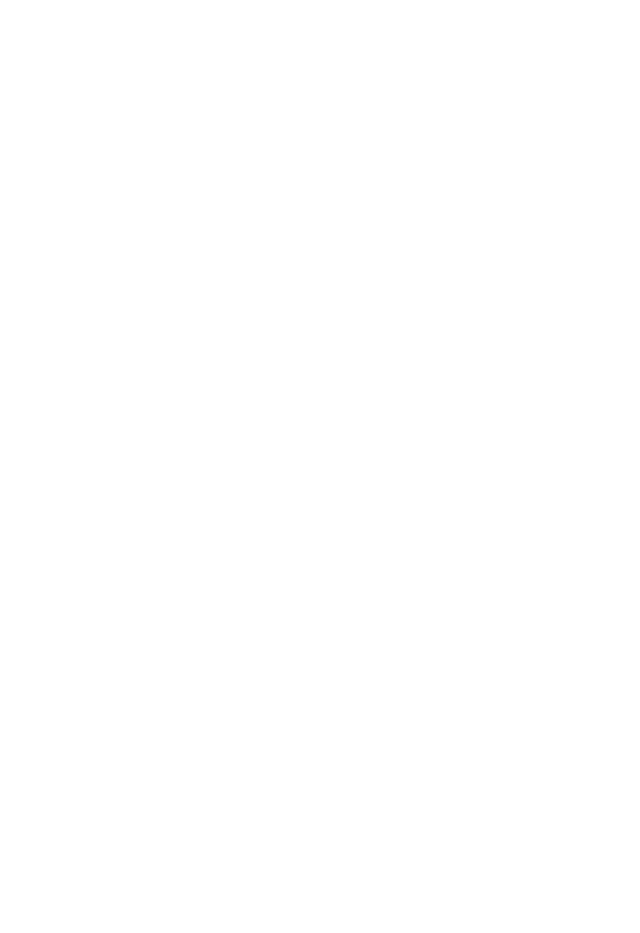
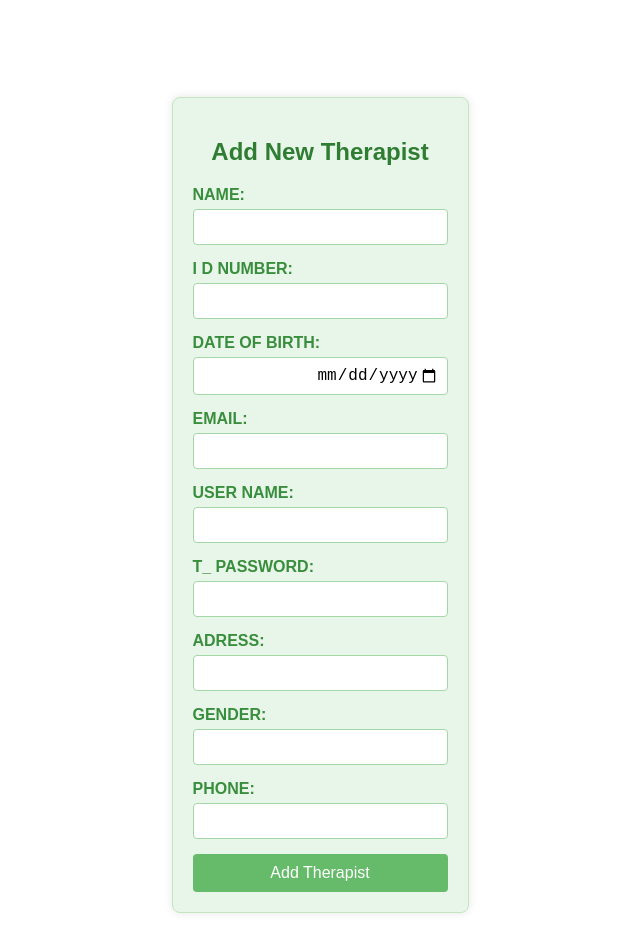
Before and after one commit to gmalkiel/Health_clinic_app, a React (Vite) app in the folder client/: page /addTherapist in a window 1280 px wide. Before the commit this address had no page. Shown: the part 160-1093 px from the top of the page, without its empty margins (320-960 px from the left). Before the commit the page ends 900 px from the top, so only its background shows below. Built offline with nearby package versions, Linux system fonts and the light colour scheme.

Commit message:
add therapist

```diff
--- a/client/src/App.jsx
+++ b/client/src/App.jsx
@@ -6,6 +6,8 @@
 import Header from '../src/components/header';
 import Therapists from '/src/components/Therapists';
 import Patients from '../src/components/Patients';
+import AddTherapist from '../src/components/AddTherapist';
+
 
 
 function App() {
@@ -18,6 +20,7 @@
         <Route path="/" element={<Login />} />
         <Route path="/therapists" element={<Therapists />} />
         <Route path="/patients" element={<Patients />} />
+        <Route path="/addTherapist" element={<AddTherapist />} />
       </Routes>
     </Router>
   );
--- /dev/null
+++ b/client/src/components/AddTherapist.jsx
@@ -0,0 +1,80 @@
+import React, { useState } from 'react';
+import '../css/AddTherapist.css'; // Import the CSS file
+
+const AddTherapist = () => {
+  const [formData, setFormData] = useState({
+    Name: '',
+    IDNumber: '',
+    DateOfBirth: '',
+    Email: '',
+    UserName: '',
+    T_Password: '',
+    Adress: '',
+    Gender: '',
+    Phone: ''
+  });
+  const [error, setError] = useState('');
+  const [success, setSuccess] = useState('');
+
+  const handleChange = (e) => {
+    const { name, value } = e.target;
+    setFormData({
+      ...formData,
+      [name]: value
+    });
+  };
+
+  const handleSubmit = async (e) => {
+    e.preventDefault();
+    setError('');
+    setSuccess('');
+
+    try {
+      const response = await fetch('http://localhost:8080/therapist', {
+        method: 'POST',
+        headers: {
+          'Content-Type': 'application/json'
+        },
+        body: JSON.stringify(formData)
+      });
+
+      if (response.ok) {
+        const result = await response.json();
+        setSuccess('Therapist added successfully');
+        console.log('Therapist added:', result);
+      } else {
+        const errorData = await response.json();
+        setError(errorData.error || 'Error adding therapist');
+        console.error('Error adding therapist:', errorData.error);
+      }
+    } catch (error) {
+      setError('Error adding therapist');
+      console.error('Error:', error);
+    }
+  };
+
+  return (
+    <div className="add-therapist-form">
+      <h2>Add New Therapist</h2>
+      {error && <p className="error">{error}</p>}
+      {success && <p className="success">{success}</p>}
+      <form onSubmit={handleSubmit}>
+        {Object.keys(formData).map((key) => (
+          <div className="form-group" key={key}>
+            <label>{key.replace(/([A-Z])/g, ' $1').toUpperCase()}:</label>
+            <input
+              type={key === 'DateOfBirth' ? 'date' : key === 'Email' ? 'email' : 'text'}
+              name={key}
+              value={formData[key]}
+              onChange={handleChange}
+              required={key === 'Name' || key === 'IDNumber' || key === 'Phone'}
+            />
+          </div>
+        ))}
+        <button type="submit">Add Therapist</button>
+      </form>
+    </div>
+  );
+};
+
+export default AddTherapist;
--- /dev/null
+++ b/client/src/css/AddTherapist.css
@@ -0,0 +1,56 @@
+.add-therapist-form {
+    max-width: 600px;
+    margin: 20px auto;
+    padding: 20px;
+    border: 1px solid #c3e6c0;
+    border-radius: 8px;
+    background-color: #e8f5e9; /* Light green background */
+    box-shadow: 0 0 10px rgba(0, 0, 0, 0.1);
+    margin-top: 350px;
+  }
+
+  .add-therapist-form h2 {
+    text-align: center;
+    color: #2e7d32; /* Darker green for heading */
+  }
+
+  .form-group {
+    margin-bottom: 15px;
+  }
+
+  .form-group label {
+    display: block;
+    margin-bottom: 5px;
+    font-weight: bold;
+    color: #388e3c; /* Slightly darker green for labels */
+  }
+
+  .form-group input {
+    width: 100%;
+    padding: 8px;
+    border: 1px solid #a5d6a7;
+    border-radius: 4px;
+    box-sizing: border-box;
+  }
+
+  button {
+    width: 100%;
+    padding: 10px;
+    border: none;
+    border-radius: 4px;
+    background-color: #66bb6a; /* Green button */
+    color: white;
+    font-size: 16px;
+    cursor: pointer;
+    transition: background-color 0.3s;
+  }
+
+  button:hover {
+    background-color: #4caf50; /* Darker green on hover */
+  }
+
+  .error {
+    color: #d32f2f; /* Red color for error messages */
+    text-align: center;
+    margin-bottom: 15px;
+  }
```
Also changed, not shown: 2 other files (tests, documents, lock files or other folders).
